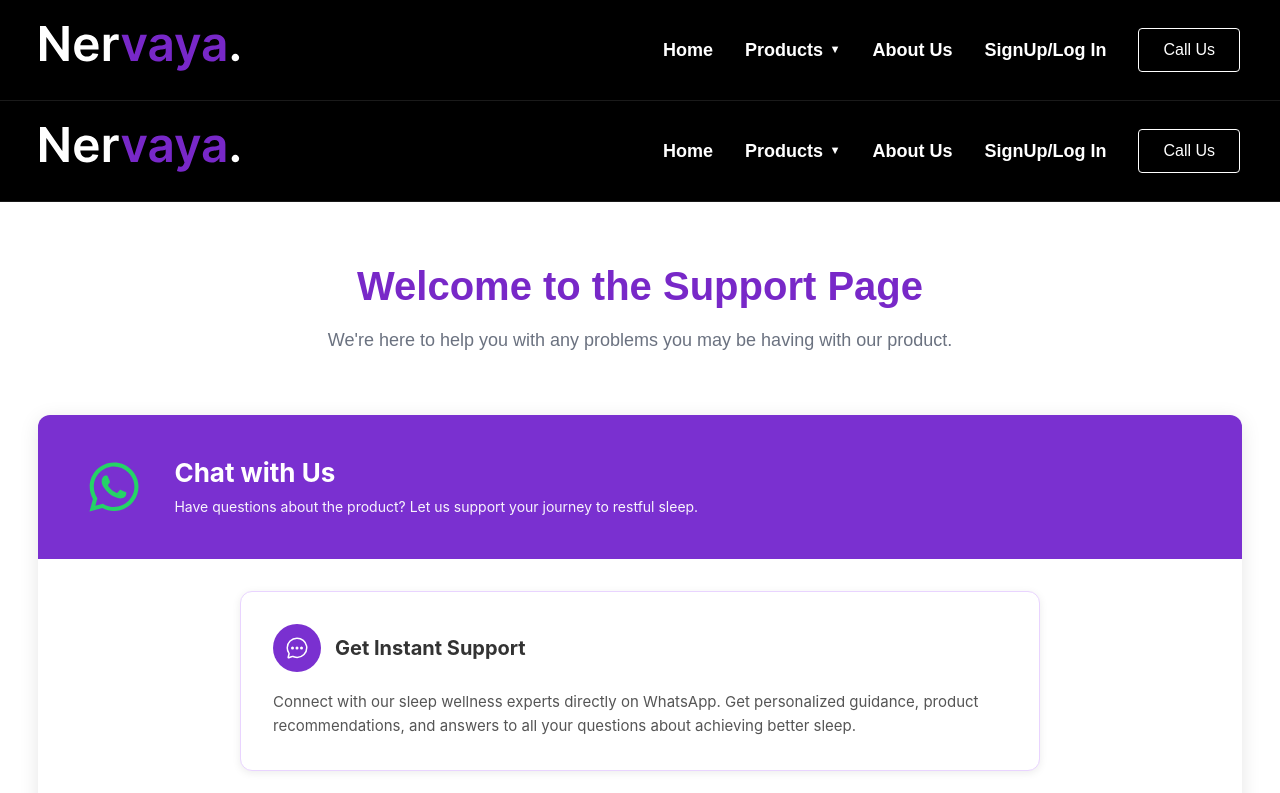
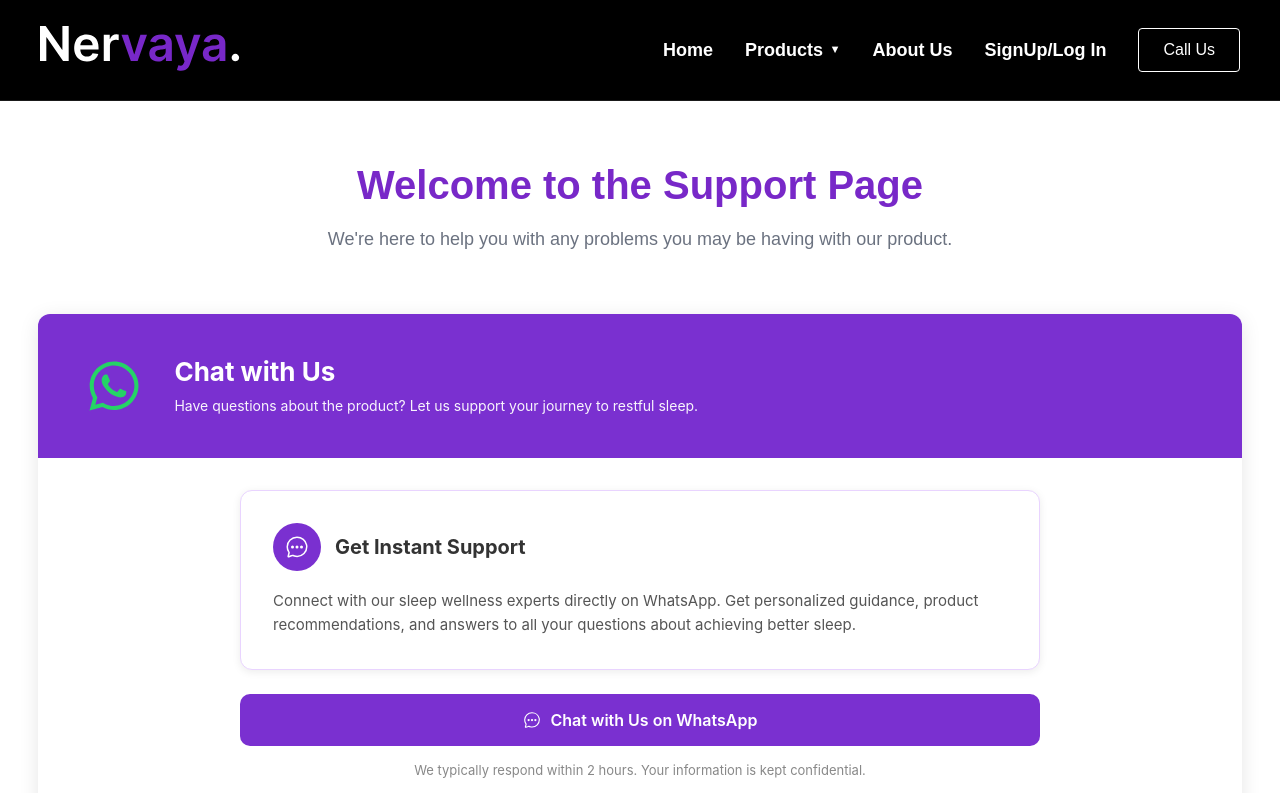
Before and after one commit to Nervaya/Nervaya, a Next.js app: page /support in a window 1280 px wide. Shown: the top 793 px of the page. Built offline with nearby package versions, Linux system fonts and the light colour scheme.

Commit message:
removed navbar

```diff
--- a/src/app/privacy-policy/page.tsx
+++ b/src/app/privacy-policy/page.tsx
@@ -1,7 +1,6 @@
 'use client';
 
 import { useState, useEffect, useRef, useMemo, useCallback } from 'react';
-import Navbar from '@/components/Navbar';
 import PrivacyPolicyHeader from '@/components/PrivacyPolicy/PrivacyPolicyHeader';
 import PrivacyPolicyTOC from '@/components/PrivacyPolicy/PrivacyPolicyTOC';
 import PrivacyPolicySection from '@/components/PrivacyPolicy/PrivacyPolicySection';
@@ -99,8 +98,6 @@
 
     return (
         <div className={styles.container}>
-            <Navbar />
-
             <PrivacyPolicyHeader />
 
             <div className={styles.mainContent}>
--- a/src/app/support/page.tsx
+++ b/src/app/support/page.tsx
@@ -1,5 +1,3 @@
-import Navbar from "@/components/Navbar";
-import Footer from "@/components/Footer";
 import ChatWithUs from "@/components/Support/ChatWithUs";
 import FrequentlyAskedQuestions from "@/components/Support/FrequentlyAskedQuestions";
 import AboutUsConsultation from "@/components/AboutUS/AboutUsConsultation";
@@ -8,7 +6,6 @@
 const SupportPage = () => {
     return (
         <div className={styles.container}>
-            <Navbar />
             <div className={styles.header}>
                 <h1 className={styles.title}>Welcome to the Support Page</h1>
                 <p className={styles.subtitle}>
```
